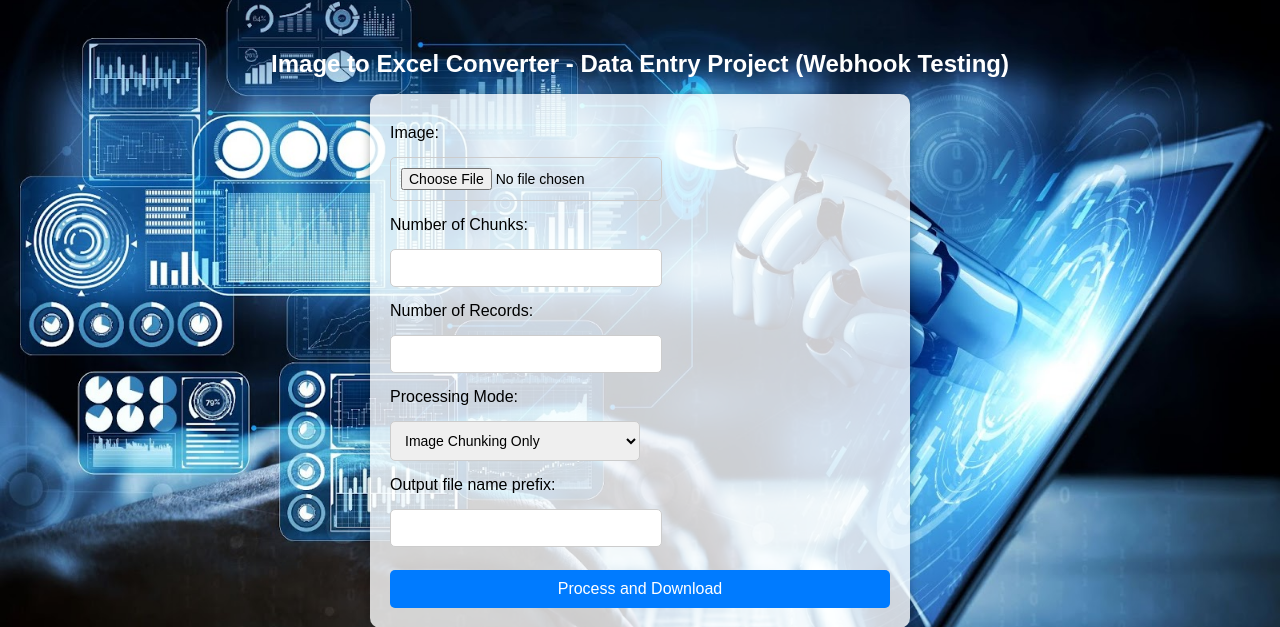
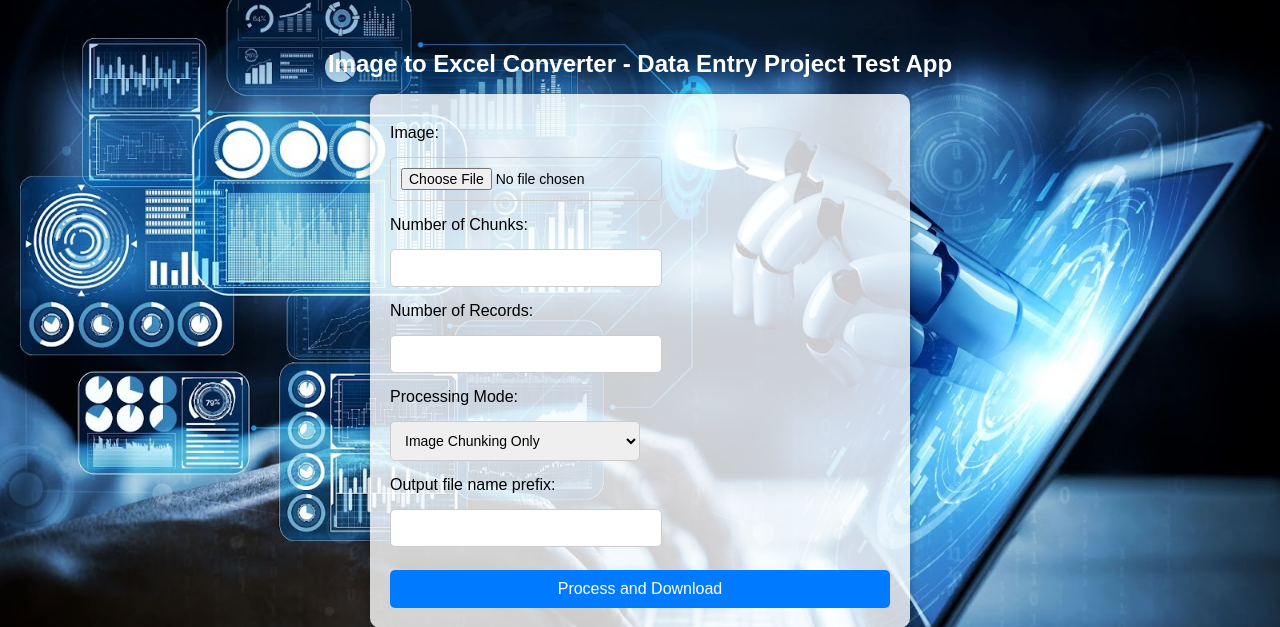
Before and after one commit to teja275/vfly_dataentry, a Flask app: page / in a window 1280 px wide. Shown: the top 627 px of the page. Run offline with Flask 3, Linux system fonts and the light colour scheme.

Commit message:
sample test

```diff
--- a/templates/upload_form.html
+++ b/templates/upload_form.html
@@ -68,7 +68,7 @@
     </style>
 </head>
 <body>
-<h1>Image to Excel Converter - Data Entry Project (Webhook Testing)</h1>
+<h1>Image to Excel Converter - Data Entry Project Test App</h1>
 
 <form method="POST" action="/" enctype="multipart/form-data">
     <!-- Field 1: Image -->
```
Also changed, not shown: git_token.txt (line endings or trailing spaces), 1 other file.
